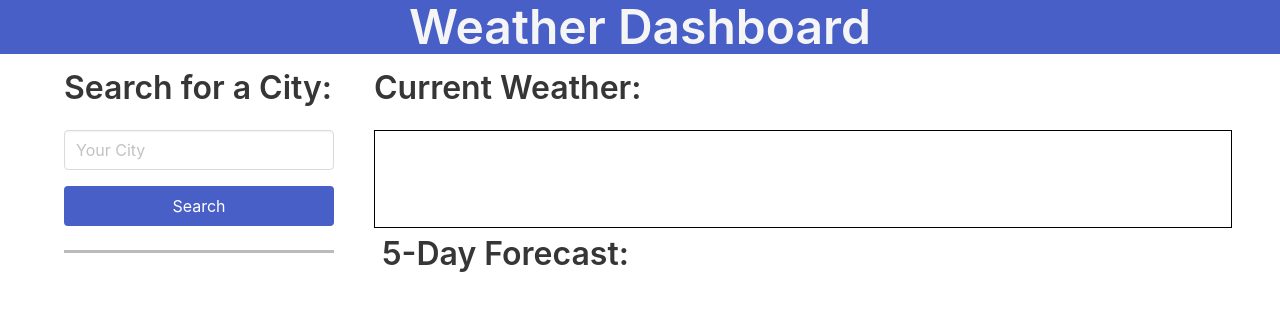
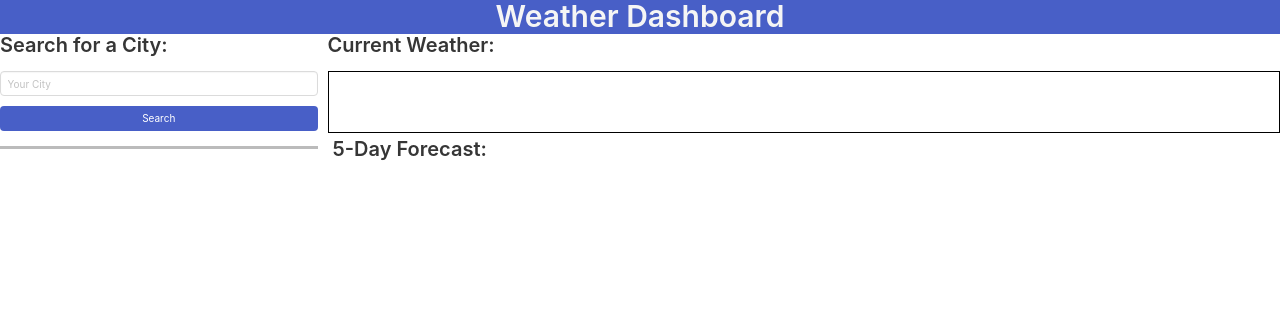
Before and after one commit to leeclaire156/Weather-Dashboard, a plain HTML site: page index.html in a window 1280 px wide. Drawn offline with nearby package versions, Linux system fonts and the light colour scheme.

Commit message:
Uses grid system to style the page

```diff
--- a/Develop/Assets/style.css
+++ b/Develop/Assets/style.css
@@ -1,12 +1,25 @@
+:root {
+    font-size: 62.5%;
+}
+
+/*Makes a solid horizontal line under search button to make distinction between search area and history buttons*/
 hr.solid {
     border-top: 3px solid #bbb;
 }
+
+.main-area {
+    display: grid;
+    grid-template-columns: 1fr 3fr;
+    grid-template-rows: 1fr 1fr;
+    gap: 1rem;
+}
+
 
 .today-card {
     border: 1px solid black;
 }
 
-.row {
+.weather-cards {
     display: flex;
     flex-direction: row;
 }
--- a/index.html
+++ b/index.html
@@ -14,16 +14,15 @@
     <navbar>
         <h1 class="title is-1 has-text-centered has-text-light has-background-link">Weather Dashboard</h1>
     </navbar>
-    <div class="container mt-4">
-        <div class="columns">
-            <column class="column is-3 mr-4">
-                <h2 class="title is-3 has-text-dark">Search for a City:</h2>
+    <div class="main-area">
+        <div class="search-area">
+            <h2 class="title is-size-3 has-text-dark">Search for a City:</h2>
             <input class="input search-input" type="text" placeholder="Your City">
             <button class="button is-link is-fullwidth mt-4 search-btn">Search</button>
             <hr class="solid">
             <div class="history"></div>
-            </column>
-            <column class="column is-9">
+        </div>
+        <div class="weather-area">
             <div class="today-weather">
                 <h2 class="title forecast">Current Weather:</h2>
                 <div class="today-card">
@@ -41,9 +40,6 @@
                 </div>
             </div>
         </div>
-        </column>
-    </div>
-    </div>
         <script src="./Develop/Assets/script.js"></script>
 </body>
 
```
Lines whose indentation alone changed are shown as unchanged.
